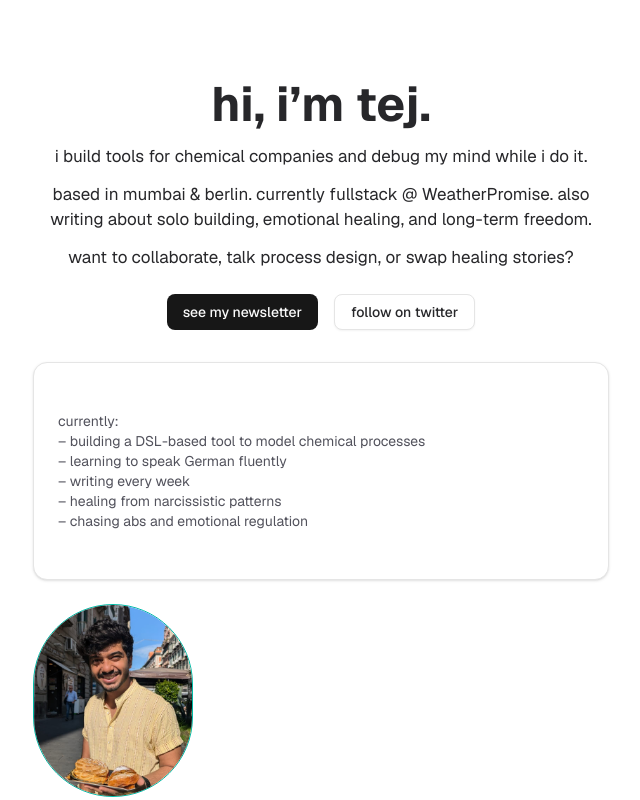
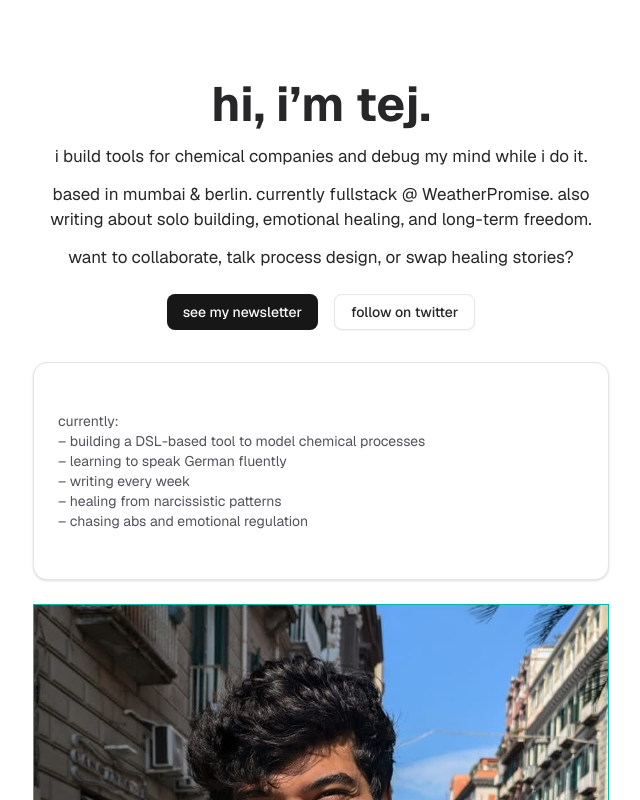
Before and after one commit to Hephaestus12/sukhat.me, a Next.js app: page / in a window 1280 px wide. Shown: the top 800 px of the page, without its empty margins (319-959 px from the left). Built offline with nearby package versions, Linux system fonts and the light colour scheme.

Commit message:
Make photos big

```diff
--- a/src/app/page.tsx
+++ b/src/app/page.tsx
@@ -58,9 +58,9 @@ export default function HomePage() {
         <Image
           src="/me.jpg"
           alt="Tej Sukhatme"
-          width={160}
-          height={160}
-          className="mt-6 mb-8 rounded-full border border-teal-500"
+          width={1000}
+          height={1000}
+          className="mt-6 mb-8 border border-teal-500"
         />
 
         <div className="mt-8 text-sm text-zinc-600">
```
